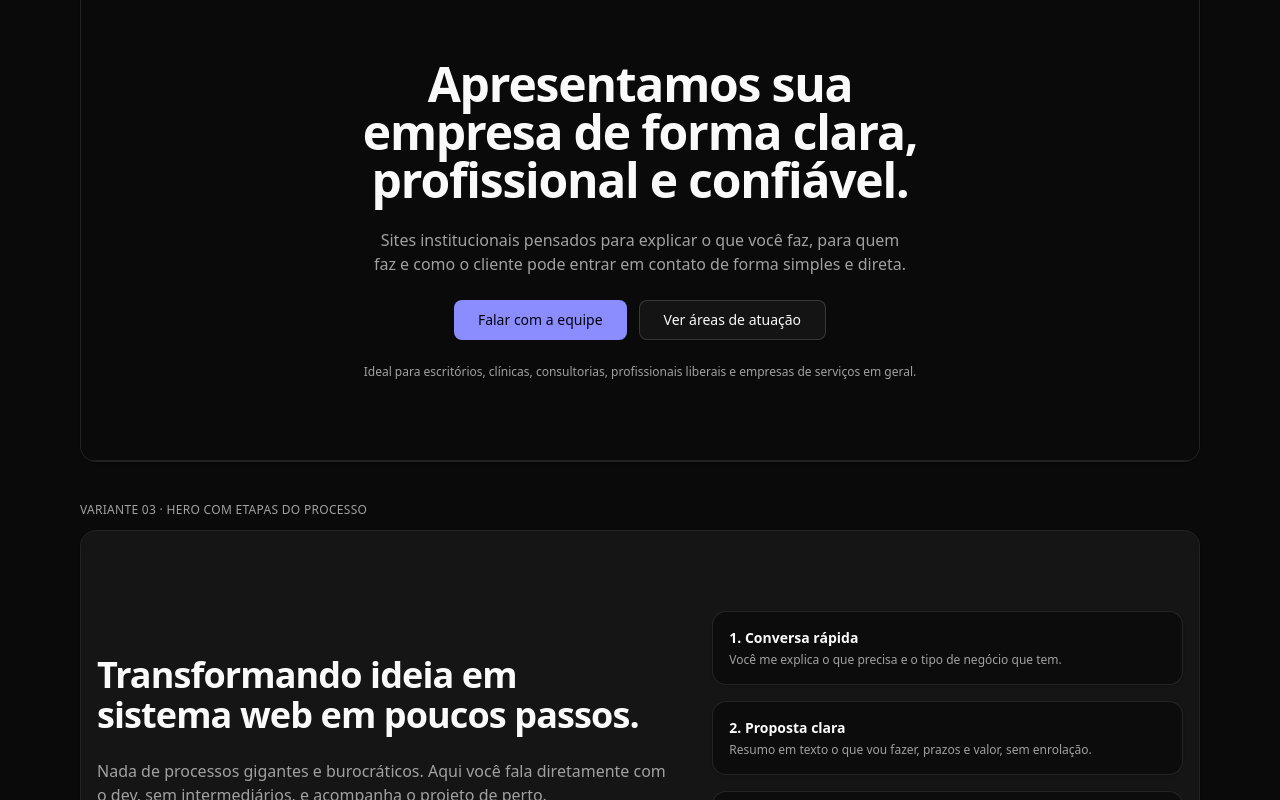
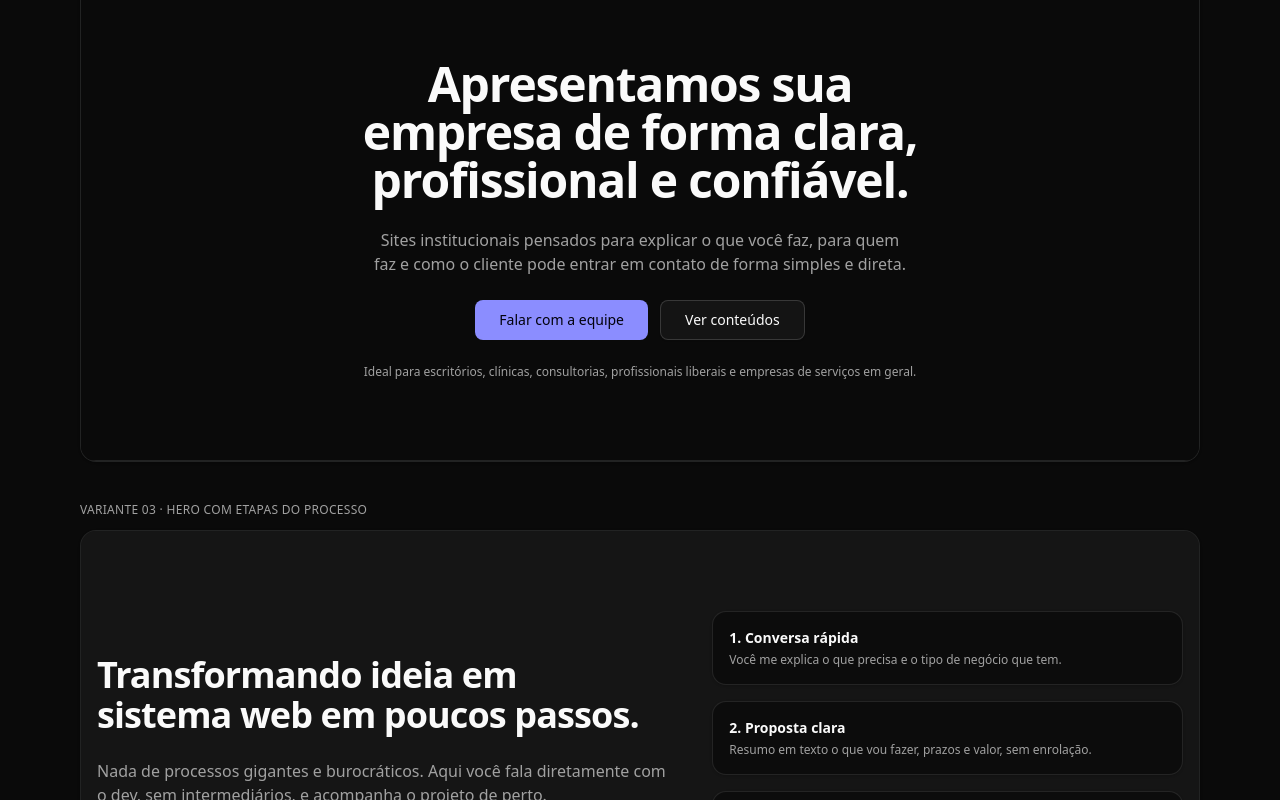
Before and after one commit to svitordev/svitordev-ui-lab, a Next.js app: page /library/hero in a window 1280 px wide. Shown: the part 997-1797 px from the top of the page. Built offline with nearby package versions, Linux system fonts and the light colour scheme.

Commit message:
refactor: make hero center cta data-driven

```diff
--- a/app/library/hero/page.tsx
+++ b/app/library/hero/page.tsx
@@ -1,11 +1,34 @@
 // app/sections/hero/page.tsx
 import { HeroPrimary } from "@/components/sections/hero/hero-primary";
-import { HeroCenterCta } from "@/components/sections/hero/hero-center-cta";
+import {
+  HeroCenterCta,
+  type HeroCenterCtaProps,
+} from "@/components/sections/hero/hero-center-cta";
 import { HeroSteps } from "@/components/sections/hero/hero-steps";
 import {
   HeroMediaShowcase,
   type HeroMediaShowcaseProps,
 } from "@/components/sections/hero/hero-media-showcase";
+
+const heroCenterCtaDemo: HeroCenterCtaProps = {
+  title: "Apresentamos sua empresa de forma clara, profissional e confiável.",
+  description:
+    "Sites institucionais pensados para explicar o que você faz, para quem faz e como o cliente pode entrar em contato de forma simples e direta.",
+  supportingText:
+    "Ideal para escritórios, clínicas, consultorias, profissionais liberais e empresas de serviços em geral.",
+  actions: [
+    {
+      label: "Falar com a equipe",
+      href: "mailto:contato@suaempresa.com",
+      variant: "default",
+    },
+    {
+      label: "Ver conteúdos",
+      href: "/blog",
+      variant: "outline",
+    },
+  ],
+};
 
 const heroMediaShowcaseDemo: HeroMediaShowcaseProps = {
   eyebrow: "Produto",
@@ -67,7 +90,7 @@ export default function HeroSectionsPage() {
               Variante 02 · Centralizado com CTA
             </p>
             <div className="overflow-hidden rounded-2xl border bg-background shadow-sm">
-              <HeroCenterCta />
+              <HeroCenterCta {...heroCenterCtaDemo} />
             </div>
           </div>
         </section>
--- a/components/sections/hero/hero-center-cta.tsx
+++ b/components/sections/hero/hero-center-cta.tsx
@@ -1,30 +1,66 @@
 // components/sections/hero/hero-center-cta.tsx
+import Link from "next/link";
 import { Button } from "@/components/ui/button";
 
-export function HeroCenterCta() {
+export type HeroCenterAction = {
+  label: string;
+  href: string;
+  variant?: "default" | "outline";
+};
+
+export type HeroCenterCtaProps = {
+  title: string;
+  description?: string;
+  supportingText?: string;
+  actions?: HeroCenterAction[];
+};
+
+export function HeroCenterCta({
+  title,
+  description,
+  supportingText,
+  actions,
+}: HeroCenterCtaProps) {
   return (
     <section className="w-full border-b bg-background">
       <div className="mx-auto flex max-w-3xl flex-col items-center gap-6 px-4 py-16 text-center md:py-20">
         <h1 className="text-balance text-3xl font-bold tracking-tight sm:text-4xl md:text-5xl">
-          Apresentamos sua empresa de forma clara, profissional e confiável.
+          {title}
         </h1>
 
-        <p className="text-balance text-sm text-muted-foreground sm:text-base">
-          Sites institucionais pensados para explicar o que você faz, para quem faz e como
-          o cliente pode entrar em contato de forma simples e direta.
-        </p>
+        {description ? (
+          <p className="text-balance text-sm text-muted-foreground sm:text-base">
+            {description}
+          </p>
+        ) : null}
 
-        <div className="flex flex-wrap items-center justify-center gap-3">
-          <Button size="lg">Falar com a equipe</Button>
-          <Button size="lg" variant="outline">
-             Ver áreas de atuação
-          </Button>
-        </div>
+        {actions && actions.length > 0 ? (
+          <div className="flex flex-wrap items-center justify-center gap-3">
+            {actions.map((action) => {
+              const isInternal =
+                action.href.startsWith("/") && !action.href.startsWith("//");
 
-        <p className="text-xs text-muted-foreground">
-          Ideal para escritórios, clínicas, consultorias, profissionais liberais e empresas
-          de serviços em geral.
-        </p>
+              return (
+                <Button
+                  key={`${action.href}-${action.label}`}
+                  variant={action.variant ?? "default"}
+                  size="lg"
+                  asChild
+                >
+                  {isInternal ? (
+                    <Link href={action.href}>{action.label}</Link>
+                  ) : (
+                    <a href={action.href}>{action.label}</a>
+                  )}
+                </Button>
+              );
+            })}
+          </div>
+        ) : null}
+
+        {supportingText ? (
+          <p className="text-xs text-muted-foreground">{supportingText}</p>
+        ) : null}
       </div>
     </section>
   );
--- a/memory-bank/CURRENT-STATE.md
+++ b/memory-bank/CURRENT-STATE.md
@@ -19,7 +19,8 @@ Repositório base (GitHub Template) em fase de **fundação documental**.
 - **Evolução 007:** ✅ IMPLEMENTADA / VERIFIED (Mobile nav acessível — `MobileNav` compartilhado integrado a `header-basic` e `header-with-topbar`; `header-centered` mantido; QLT-006 VERIFIED).
 - **Evolução 008:** ✅ IMPLEMENTADA / VERIFIED (Avatar — `components/ui/avatar.tsx`, Radix Avatar (`@radix-ui/react-avatar` ^1.3.1, dependência aprovada), Client Component, API composicional `Avatar`/`AvatarImage`/`AvatarFallback`, tamanho único, `className`/`data-slot`, sem variants/initials automáticas/status/group; Avatar 008 validado visualmente na Evolução 009: imagem válida, fallback por erro e fallback sem src).
 - **Evolução 009:** ✅ IMPLEMENTADA / VERIFIED (Review cards com rating — `TestimonialsRatingCards`, quarta variant de testimonials, contrato data-driven, rating inteiro 1–5 acessível via `aria-label`, semântica `article`/`blockquote`/`footer`, Avatar 008 consumido sem mudança de API; contribui para a estratégia de migração gradual de QLT-005).
-- **Próxima execução:** Evolução 010 (migrar `hero-center-cta` para o contrato).
+- **Evolução 010:** ✅ IMPLEMENTADA / VERIFIED (`hero-center-cta` migrada para o contrato — `HeroCenterCta` agora data-driven (`title` obrigatório; `description?`/`supportingText?`/`actions?`; type local; Server Component; sem eyebrow; visual preservado); página da library como consumer real; os dois botões falsos viraram links reais (interno `Ver conteúdos` → `/blog`); contribui para QLT-003 (11→10 ocorrências, permanece aberto) e QLT-005 (permanece aberto).
+- **Próxima execução:** Evolução 011 (Feature comparison).
 
 ## Stack confirmada
 
@@ -60,7 +61,7 @@ Showcase oficial. Estrutura `app/library/[categoria]/page.tsx` renderiza cada va
 
 Production build **verde** (PASS). Lint atual: **0 errors / 0 warnings**. Rota `/blog/[slug]` funcional.
 
-- **Playwright mínimo:** ✅ **VERIFIED** — `@playwright/test` 1.64.1, **Chromium** somente; projects desktop **1280×720** e mobile **375×667**; **13 smoke tests / 26 execuções** (24 passed + 2 skips intencionais — testes mobile-only da Evolução 007 pulam o project desktop). Execução da DEC-006.
+- **Playwright mínimo:** ✅ **VERIFIED** — `@playwright/test` 1.64.1, **Chromium** somente; projects desktop **1280×720** e mobile **375×667**; **14 smoke tests / 28 execuções** (26 passed + 2 skips intencionais — testes mobile-only da Evolução 007 pulam o project desktop). Execução da DEC-006.
 - **QLT-001:** ✅ VERIFIED. **QLT-006:** ✅ VERIFIED (Evolução 007). **QLT-007:** ✅ VERIFIED (Evolução 006). **QLT-012:** ✅ VERIFIED.
 - **`/library`:** READY.
 - **Design System:** READY.
@@ -69,7 +70,7 @@ Production build **verde** (PASS). Lint atual: **0 errors / 0 warnings**. Rota `
 
 ### Próxima fase
 
-Roadmap macro versionado em `docs/ROADMAP-1000-EVOLUTIONS.md` (lote ativo 001–025). Evoluções 001–009 VERIFIED. Próxima execução: Evolução 010 (migrar `hero-center-cta` para o contrato).
+Roadmap macro versionado em `docs/ROADMAP-1000-EVOLUTIONS.md` (lote ativo 001–025). Evoluções 001–010 VERIFIED. Próxima execução: Evolução 011 (Feature comparison).
 
 ### Problemas resolvidos
 
```
Also changed, not shown: memory-bank/CHANGELOG.md, 4 other files (tests, documents, lock files or other folders).
